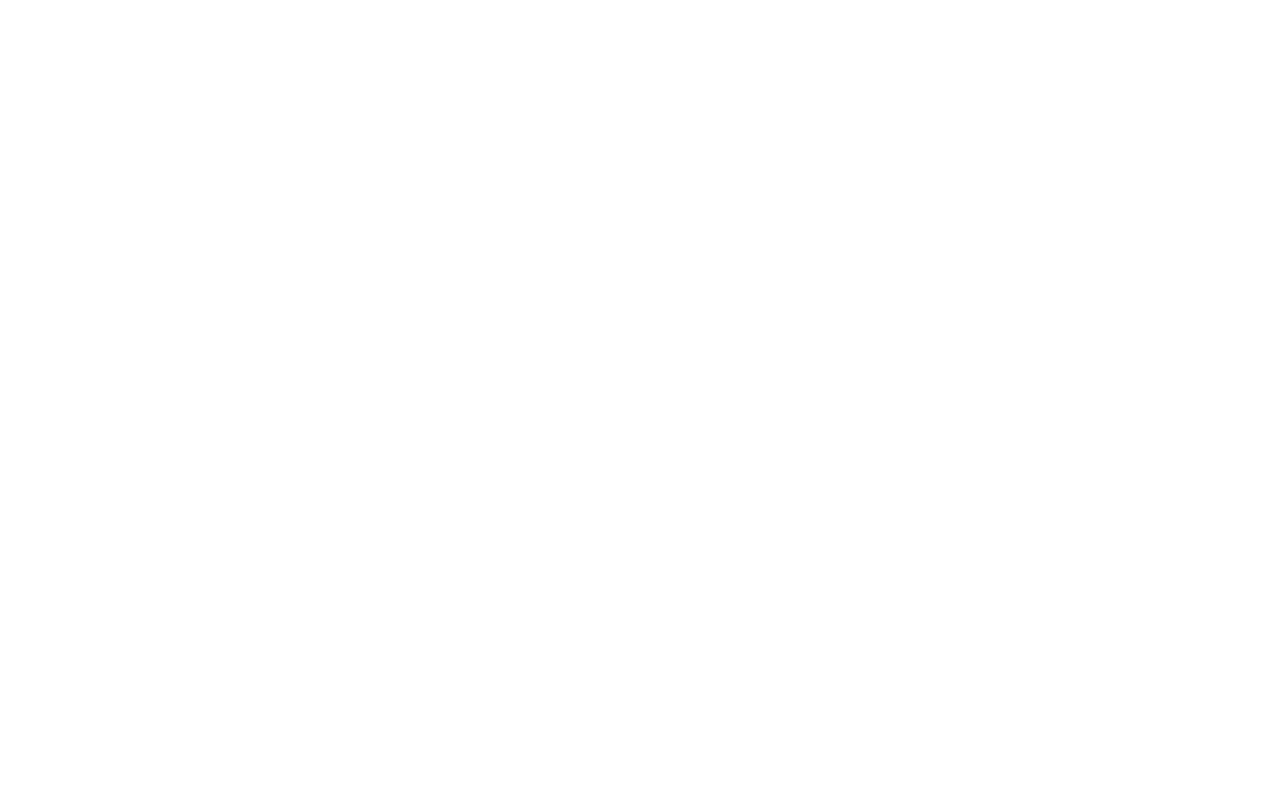
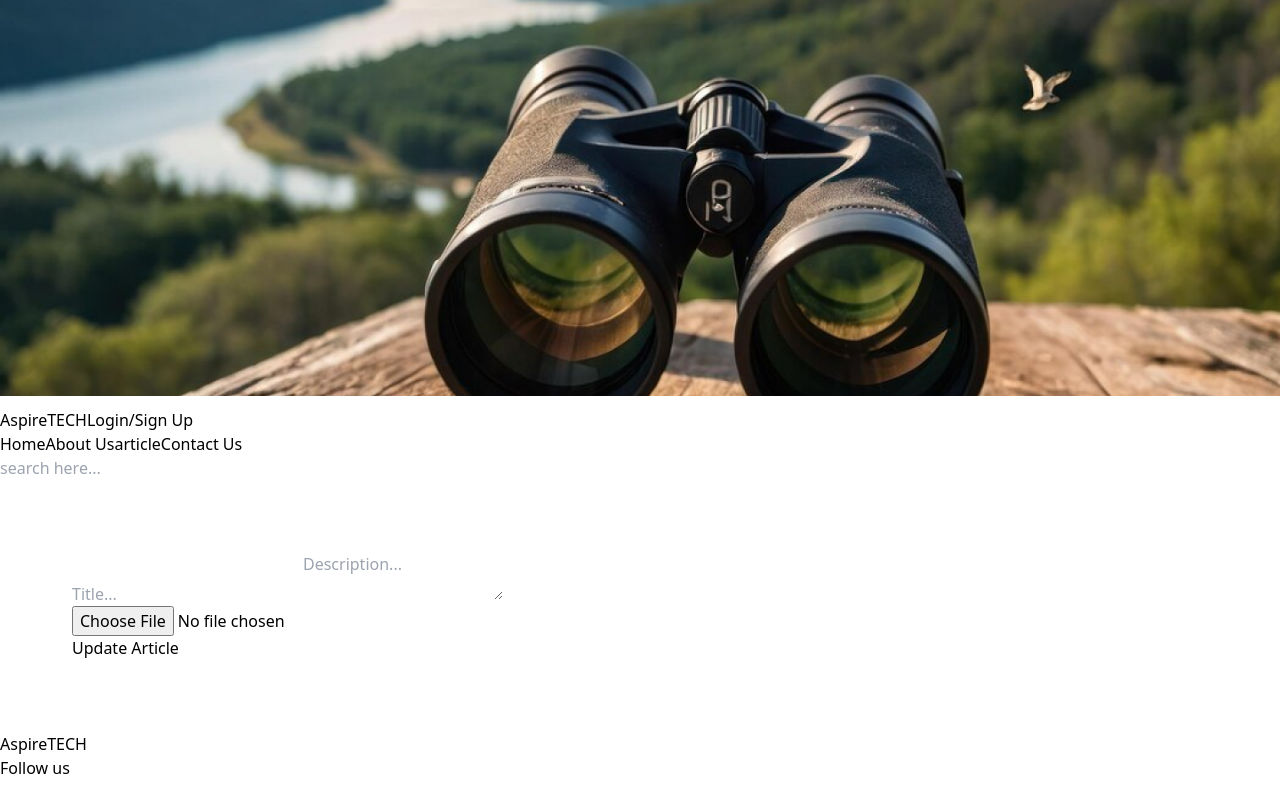
Before and after one commit to solangeihirwe03/Articles-react, a React (Vite) app: page /update-article/1 in a window 1280 px wide. Before the commit this address had no page. Shown: the top 800 px of the page. Built offline with nearby package versions, Linux system fonts and the light colour scheme; no server answers; sample sign-in values are in the browser's storage.

Commit message:
update article by implemented

```diff
--- a/package.json
+++ b/package.json
@@ -42,6 +42,8 @@
     "eslint-plugin-react-refresh": "^0.4.16",
     "globals": "^15.14.0",
     "jest": "^29.7.0",
+    "jest-cli": "^29.7.0",
+    "jest-coverage-badges": "^1.1.2",
     "jest-environment-jsdom": "^29.7.0",
     "postcss": "^8.4.49",
     "tailwindcss": "^3.4.17",
--- a/src/App.tsx
+++ b/src/App.tsx
@@ -7,6 +7,7 @@
 import { AuthProvider } from "./utils/context/authContext"
 import ProtectedRoutes from "./utils/protectedRoute/protectedRoute"
 import CreateArticle from "./pages/createArticle"
+import UpdateArticle from "./pages/updateArticle"
 
 function App() {
 
@@ -22,6 +23,7 @@
               <Route path="/signup" element={<Signup />} />
               <Route element={<ProtectedRoutes />}>
                 <Route path="/create-article" element={<CreateArticle />} />
+                <Route path="/update-article/:articleId" element={<UpdateArticle/>}/>
               </Route>
             </Route>
           </Routes>
--- a/src/components/header.tsx
+++ b/src/components/header.tsx
@@ -50,11 +50,11 @@
                 />
                 <div className='absolute bg-black bg-opacity-40 w-full h-[45vh] inset-0 z-10'></div>
                 <div className='absolute w-full z-20 text-white flex justify-between px-2 md:px-10 lg:px-20 py-2 font-semibold'>
-                    <h1
+                    <Link to={"/"}
                         className='text-3xl tracking-wider'
                     >
                         Aspire<span className='text-[#1E3A8A]'>TECH</span>
-                    </h1>
+                    </Link>
                     <Link to={"/login"} className='text-xl hidden md:block'>Login/Sign Up</Link>
                     <button
                         onClick={toogleMenu}
--- a/src/pages/createArticle.tsx
+++ b/src/pages/createArticle.tsx
@@ -1,20 +1,99 @@
-import React from 'react'
+import React, { useState } from 'react'
 import Container from '../components/styleComponent'
+import axiosInstance from '../utils/axios/axiosInstance';
+
+export interface FormValues {
+    title: string;
+    description: string;
+    image: File | null;
+}
 
 const CreateArticle = () => {
+    const [data, setData] = useState<FormValues>({
+        title: "",
+        description: "",
+        image: null
+    });
+
+    const handleChange = (e: React.ChangeEvent<HTMLInputElement | HTMLTextAreaElement>) => {
+        const { name, value } = e.target;
+        setData((prev) => ({
+            ...prev,
+            [name]: value,
+        }));
+    };
+
+    const handleFileChange = (e: React.ChangeEvent<HTMLInputElement>) => {
+        if (e.target.files && e.target.files.length > 0) {
+            setData((prev) => ({
+                ...prev,
+                image: e.target.files![0], // Store file in state
+            }));
+        }
+    };
+
+    const handleSubmit = async (e: React.FormEvent<HTMLFormElement>) => {
+        e.preventDefault(); // Prevent default form submission
+
+        console.log('Submitting form...', data);
+
+        if (!data.title || !data.description || !data.image) {
+            alert('All fields are required!');
+            return;
+        }
+        const submissionData = new FormData();
+        submissionData.append("title", data.title);
+        submissionData.append("description", data.description);
+        if (data.image) {
+            submissionData.append("imageUrl", data.image);
+        }
+        for (let pair of submissionData.entries()) {
+            console.log(pair[0], pair[1]);
+        }
+
+        try {
+            // const response =
+            await axiosInstance.post(
+                "/api/article/create-article",
+                submissionData
+            );
+            // console.log("Response:", response.data);
+            alert("Article created successfully!");
+        } catch (error: any) {
+            console.error("Error creating article:", error.message);
+            alert("Error creating article");
+        }
+    };
+
     return (
         <Container>
-            <form>
+            <form onSubmit={handleSubmit}>
                 <div>
                     <div>
-                        <input type="text" name='title' placeholder='Title...' />
-                        <input type="text" name='description' placeholder='Title...' />
+                        <input
+                            type="text"
+                            name='title'
+                            value={data.title}
+                            onChange={handleChange}
+                            placeholder='Title...'
+                        />
+                        <textarea
+                            name="description"
+                            value={data.description}
+                            onChange={handleChange}
+                            placeholder="Description..."
+                        />
                     </div>
                     <div>
-                        <input type="file" name='image' />
+                        <input
+                            type="file"
+                            name="imageUrl"
+                            accept="image/*"
+                            onChange={handleFileChange}
+                        />
                     </div>
                 </div>
-                <button>Create Article</button>
+                <button type="submit">Create Article</button>
             </form>
         </Container>
     )
--- /dev/null
+++ b/src/pages/updateArticle.tsx
@@ -0,0 +1,134 @@
+import React, { useState, useEffect } from 'react'
+import Container from '../components/styleComponent'
+import { useParams, useNavigate } from 'react-router-dom'
+import { IArticle } from '../utils/types/article'
+import axiosInstance from '../utils/axios/axiosInstance'
+import { FormValues } from './createArticle'
+
+const UpdateArticle = () => {
+    const { articleId } = useParams<{ articleId: string }>();
+    const navigate = useNavigate();
+    const [article, setArticle] = useState<FormValues | null>({
+        title: "",
+        description: "",
+        image: null
+    });
+    const [loading, setLoading] = useState(true);
+    const [error, setError] = useState<string | null>(null);
+    const [initialData, setInitialData] = useState<IArticle | null>(null);
+    const [newImage, setNewImage] = useState<File | null>(null);
+    const [imagePreview, setImagePreview] = useState<string | null>(null);
+
+    useEffect(() => {
+        const fetchArticle = async () => {
+            try {
+                const response = await axiosInstance.get(`/api/article/user-get-article/${articleId}`)
+                setArticle(response.data.data.article)
+                setInitialData(response.data.data.article); // Save initial data
+                if (response.data.data.article.imageUrl) {
+                    setImagePreview(response.data.data.article.imageUrl); // Preview initial image
+                }
+            } catch (err: any) {
+                setError(err.message)
+            } finally {
+                setLoading(false)
+            }
+        }
+        fetchArticle();
+    }, []);
+
+    const handleChange = (e: React.ChangeEvent<HTMLInputElement | HTMLTextAreaElement>) => {
+        const { name, value } = e.target;
+        setArticle((prev) => ({
+            ...prev!,
+            [name]: value
+        }));
+    };
+
+    // Handle file input change (image selection)
+    const handleFileChange = (e: React.ChangeEvent<HTMLInputElement>) => {
+        if (e.target.files && e.target.files[0]) {
+            const file = e.target.files[0];
+            setNewImage(file);
+            setImagePreview(URL.createObjectURL(file)); // Preview the selected image
+        }
+    };
+
+    // Handle form submission
+    const handleUpdate = async (e: React.FormEvent<HTMLFormElement>) => {
+        e.preventDefault();
+
+        // Check if any field has been updated
+        const isUpdated =
+            article?.title !== initialData?.title ||
+            article?.description !== initialData?.description ||
+            newImage !== null;
+
+        if (!isUpdated) {
+            alert('You must update at least one field (title, description, or image).');
+            return;
+        }
+
+        const submissionData = new FormData();
+        submissionData.append('title', article?.title!);
+        submissionData.append('description', article?.description!);
+
+        if (newImage) {
+            submissionData.append('image', newImage); // Add new image if it's updated
+        } else {
+            submissionData.append('imageUrl', article?.image!); // Keep the existing image if no update
+        }
+
+        try {
+            const response = await axiosInstance.put(`/api/article/update-article/${articleId}`, submissionData);
+            setArticle(response.data.data.updateArticle)
+            setImagePreview(response.data.data.updateArticle.imageUrl)
+            console.log('Article updated:', response.data);
+            alert('Article updated successfully!');
+            navigate(`/article/${articleId}`); // Redirect to the updated article page
+        } catch (error) {
+            console.error('Error updating article:', error);
+            alert('Error updating article');
+        }
+    };
+
+    return (
+        <Container>
+            <form onSubmit={handleUpdate}>
+                <div>
+                    <div>
+                        <input
+                            type="text"
+                            name='title'
+                            value={article?.title}
+                            onChange={handleChange}
+                            placeholder='Title...'
+                        />
+                        <textarea
+                            name="description"
+                            value={article?.description}
+                            onChange={handleChange}
+                            placeholder="Description..."
+                        />
+                    </div>
+                    <div>
+                    {imagePreview&& (
+                            <div>
+                                <img src={imagePreview} alt="Current Article Image" width={100} />
+                                <p>Current image</p>
+                            </div>
+                        )}
+                        <input
+                            type="file"
+                            name="imageUrl"
+                            onChange={handleFileChange}
+                        />
+                    </div>
+                </div>
+                <button type="submit">Update Article</button>
+            </form>
+        </Container>
+    )
+}
+
+export default UpdateArticle
--- a/src/utils/axios/axiosInstance.ts
+++ b/src/utils/axios/axiosInstance.ts
@@ -5,7 +5,7 @@
 const axiosInstance = axios.create({
     baseURL: `${URL}`,
     headers: {
-        "Content-Type": "app;ication/json"
+        "Content-Type": "application/json"
     }
 });
 
@@ -15,10 +15,8 @@
         if(token) {
             config.headers.Authorization= `Bearer ${token}`
         }
-        if(config.data instanceof FormData){
-            config.headers["Content-Type"] = "multipart/form-data";
-        }else {
-        config.headers["Content-Type"]= "application/json";
+        if (config.data instanceof FormData) {
+            delete config.headers["Content-Type"];
         }
         return config;
     },
```
Also changed, not shown: src/pages/articleDetail.tsx (+7 -4 lines), public/edit.svg (added), 1 other file (tests, documents, lock files or other folders).
